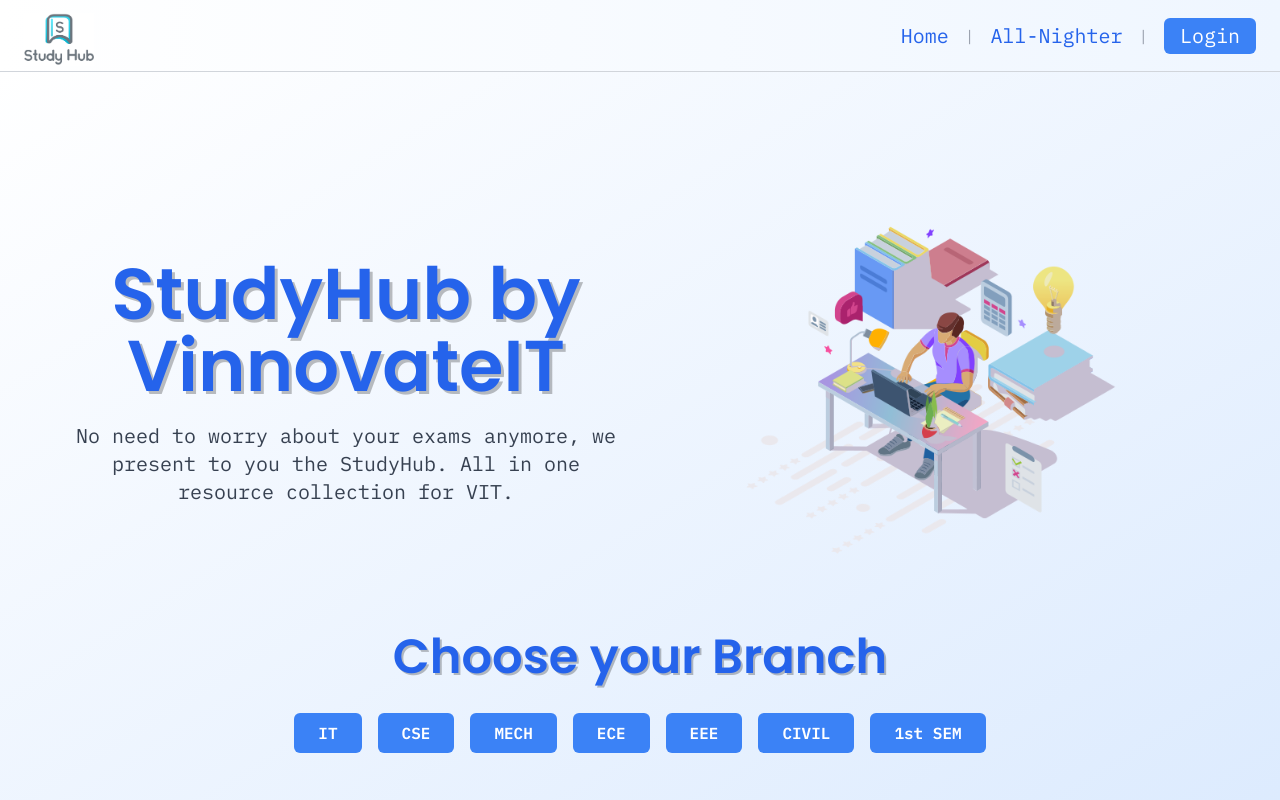
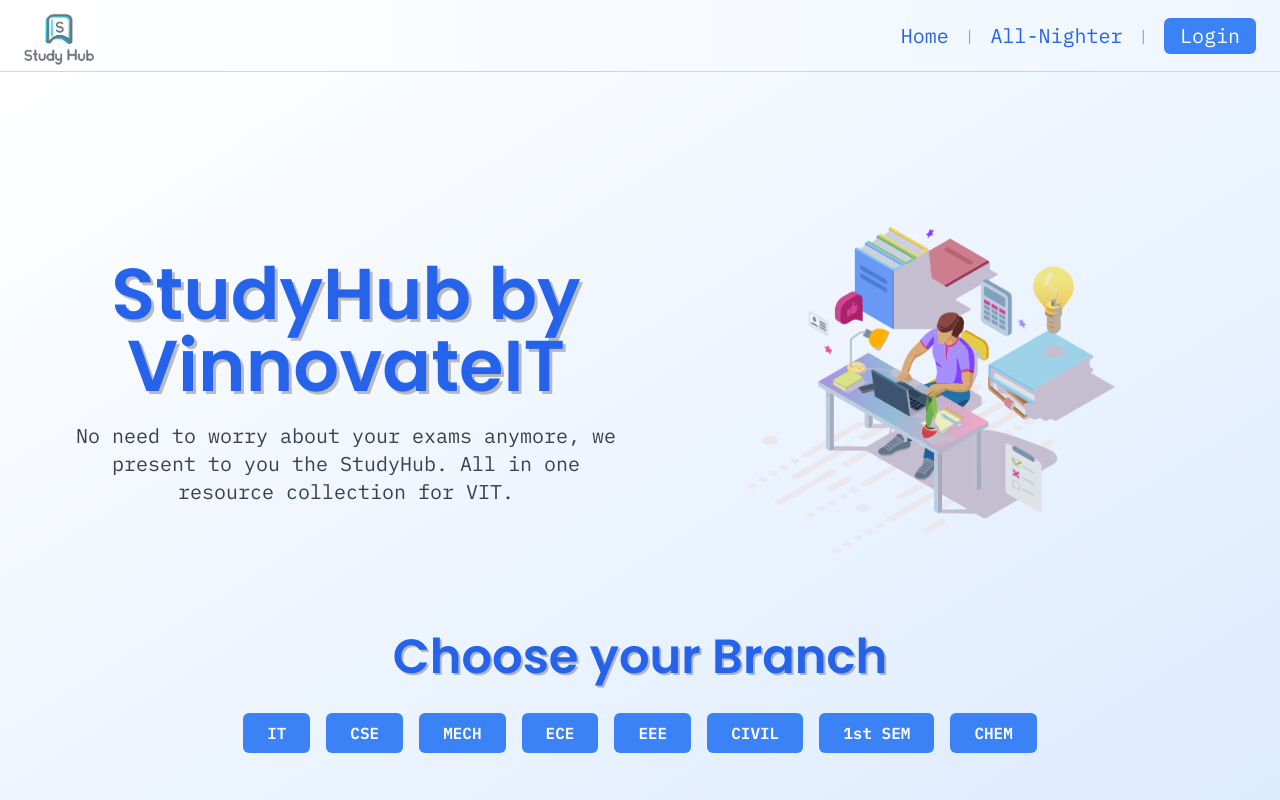
Before and after one commit to vinnovateit/StudyHub2, a Next.js app: page / in a window 1280 px wide. Shown: the top 800 px of the page. Built offline with nearby package versions, Linux system fonts and the light colour scheme; no server answers.

Commit message:
fix(button):now the branch buttons redirect to respective pages

```diff
--- a/app/page.js
+++ b/app/page.js
@@ -51,15 +51,15 @@
         Choose your Branch
       </h1>
       <div className="flex flex-wrap justify-center gap-4 mt-8">
-        {["IT", "CSE", "MECH", "ECE", "EEE", "CIVIL", "1st SEM"].map(
+        {["IT", "CSE", "MECH", "ECE", "EEE", "CIVIL", "1st SEM", "CHEM"].map(
           (branch) => (
-            <button
+            <a
               key={branch}
               href={`branch/${branch}`}
               className="bg-blue-500 text-white font-semibold px-6 py-2 rounded-md hover:bg-blue-600 transition"
             >
               {branch}
-            </button>
+            </a>
           )
         )}
       </div>
```
